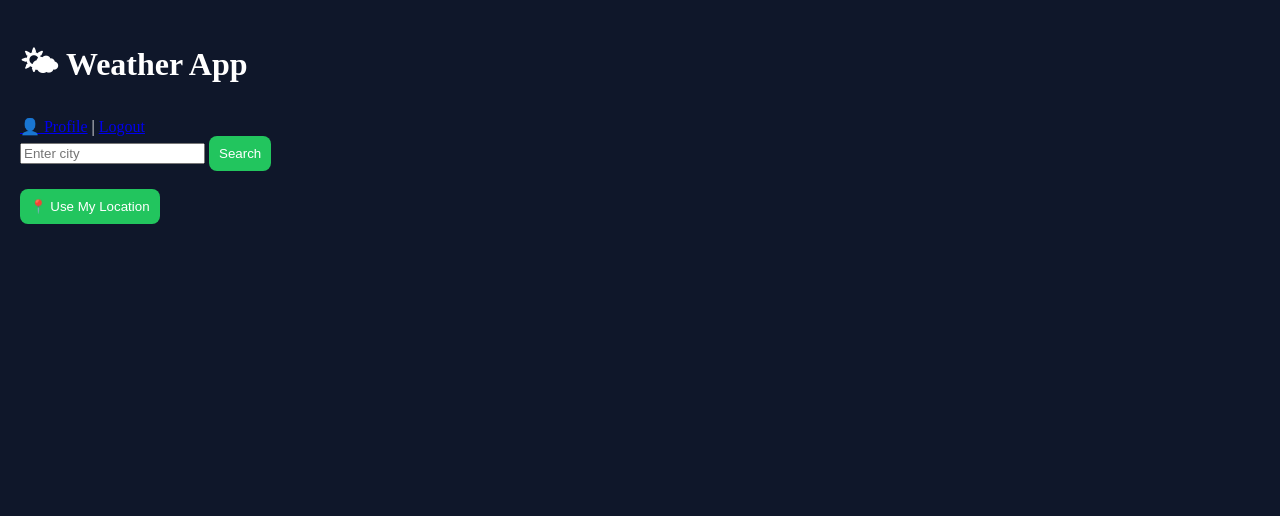
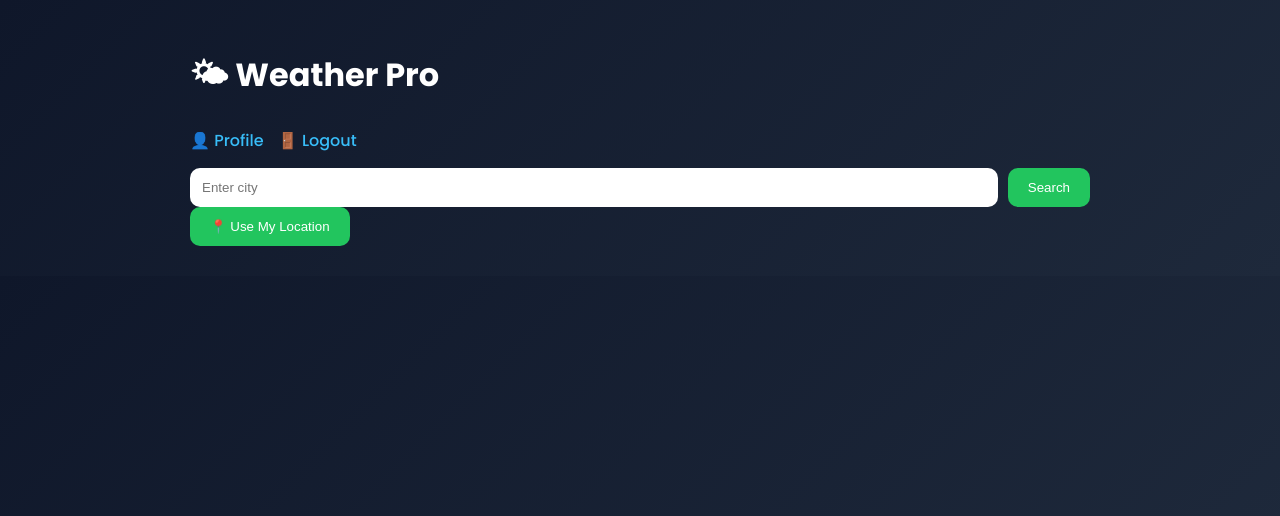
Before and after one commit to ruchitawagh-06/weather-app, a Flask app: page / in a window 1280 px wide. Shown: the top 516 px of the page. Run offline with Flask 3, Linux system fonts and the light colour scheme; the visitor is signed in with stand-in values (Sample User, id 1).

Commit message:
index.html

```diff
--- a/templates/index.html
+++ b/templates/index.html
@@ -1,36 +1,100 @@
 <!DOCTYPE html>
 <html>
 <head>
-<title>Weather Dashboard</title>
+<title>Weather Pro</title>
 
+<link href="https://fonts.googleapis.com/css2?family=Poppins:wght@300;500;700&display=swap" rel="stylesheet">
 <script src="https://cdn.jsdelivr.net/npm/chart.js"></script>
 
 <style>
 body {
-    font-family: Poppins;
-    background: #0f172a;
+    font-family: 'Poppins', sans-serif;
+    margin: 0;
+    background: linear-gradient(135deg,#0f172a,#1e293b);
     color: white;
-    margin: 0;
 }
 
+/* Container */
 .container {
-    padding: 20px;
+    max-width: 900px;
+    margin: auto;
+    padding: 30px;
 }
 
-.card {
-    background: #1e293b;
-    padding: 20px;
-    margin-top: 20px;
+/* Header */
+h1 {
+    font-weight: 700;
+}
+
+/* Navbar links */
+.top-links a {
+    color: #38bdf8;
+    margin-right: 10px;
+    text-decoration: none;
+}
+
+/* Search box */
+.search-box {
+    display: flex;
+    gap: 10px;
+    margin-top: 15px;
+}
+
+input {
+    flex: 1;
+    padding: 12px;
     border-radius: 10px;
+    border: none;
 }
 
 button {
-    padding: 10px;
-    border-radius: 8px;
+    padding: 12px 20px;
+    border-radius: 10px;
     border: none;
     background: #22c55e;
     color: white;
     cursor: pointer;
+    font-weight: 500;
+}
+
+button:hover {
+    background: #16a34a;
+}
+
+/* Glass card */
+.card {
+    background: rgba(255,255,255,0.08);
+    padding: 25px;
+    margin-top: 20px;
+    border-radius: 20px;
+    backdrop-filter: blur(10px);
+    box-shadow: 0 10px 30px rgba(0,0,0,0.3);
+}
+
+/* Weather title */
+.city {
+    font-size: 28px;
+    font-weight: 600;
+}
+
+/* Forecast grid */
+.forecast {
+    display: grid;
+    grid-template-columns: repeat(auto-fit, minmax(120px,1fr));
+    gap: 15px;
+    margin-top: 15px;
+}
+
+.forecast div {
+    background: rgba(255,255,255,0.05);
+    padding: 10px;
+    border-radius: 10px;
+}
+
+/* Error */
+.error {
+    color: #ff6b6b;
+    margin-top: 10px;
 }
 </style>
 </head>
@@ -39,49 +103,60 @@ button {
 
 <div class="container">
 
-<h1>🌤 Weather App</h1>
+<h1>🌤 Weather Pro</h1>
 
-<a href="/profile">👤 Profile</a> |
-<a href="/logout">Logout</a>
+<div class="top-links">
+<a href="/profile">👤 Profile</a>
+<a href="/logout">🚪 Logout</a>
+</div>
 
 <!-- Search -->
-<form method="POST">
+<form method="POST" class="search-box">
 <input name="city" placeholder="Enter city">
 <button>Search</button>
 </form>
 
-<br>
-
-<!-- 📍 Location Button (FIXED) -->
+<!-- Location -->
 <button type="button" onclick="getLocation()">📍 Use My Location</button>
 
 {% if error %}
-<p style="color:red">{{ error }}</p>
+<p class="error">{{ error }}</p>
 {% endif %}
 
+<!-- Weather -->
 {% if weather %}
 <div class="card">
-<h2>{{ weather.city }}</h2>
-<p>{{ weather.temp }}°C</p>
-<p>{{ weather.desc }}</p>
+<p class="city">{{ weather.city }}</p>
+
+<p>🌡 {{ weather.temp }}°C</p>
+<p>☁ {{ weather.desc }}</p>
 
 <a href="https://www.google.com/maps?q={{ weather.city }}" target="_blank">
-📍 Open Map
+📍 View on Map
 </a>
 
-<p>{{ advice }}</p>
+<p style="color:#4ade80;">{{ advice }}</p>
 </div>
 {% endif %}
 
+<!-- Forecast -->
 {% if forecast %}
 <div class="card">
-<h3>Forecast</h3>
+<h3>📅 5-Day Forecast</h3>
+
+<div class="forecast">
 {% for day in forecast %}
-<p>{{ day.temp }}°C - {{ day.desc }}</p>
+<div>
+<p><b>{{ day.temp }}°C</b></p>
+<p>{{ day.desc }}</p>
+</div>
 {% endfor %}
+</div>
+
 </div>
 {% endif %}
 
+<!-- Chart -->
 {% if temps %}
 <div class="card">
 <canvas id="chart"></canvas>
@@ -92,55 +167,30 @@ button {
 
 <script>
 
-// 🌍 FIXED LOCATION CODE
+// 🌍 Location
 function getLocation(){
-    console.log("Button clicked");
-
-    if (!navigator.geolocation){
-        alert("Geolocation not supported");
-        return;
-    }
-
-    navigator.geolocation.getCurrentPosition(
-        function(position){
-            let lat = position.coords.latitude;
-            let lon = position.coords.longitude;
-
-            console.log("Lat:", lat, "Lon:", lon);
+    navigator.geolocation.getCurrentPosition(function(pos){
+        let lat = pos.coords.latitude;
+        let lon = pos.coords.longitude;
 
         fetch(`/location?lat=${lat}&lon=${lon}`)
         .then(res => res.json())
         .then(data => {
-                console.log("API Response:", data);
-
-                if(data.city){
             document.querySelector("input[name='city']").value = data.city;
-                } else {
-                    alert("City not detected");
-                }
-            })
-            .catch(err => {
-                console.log("Error:", err);
-                alert("Error fetching location");
         });
-        },
-        function(error){
-            console.log("Location error:", error);
-            alert("Permission denied or error");
-        }
-    );
+    });
 }
 
 // 📊 Chart
 {% if temps %}
-new Chart(document.getElementById("chart"), {
-    type: 'line',
-    data: {
+new Chart(document.getElementById("chart"),{
+type:'line',
+data:{
 labels: {{ labels|tojson }},
-        datasets: [{
-            label: "Temperature",
+datasets:[{
+label:'Temperature',
 data: {{ temps|tojson }},
-            borderWidth: 2
+borderWidth:2
 }]
 }
 });
```
Lines whose indentation alone changed are shown as unchanged.
